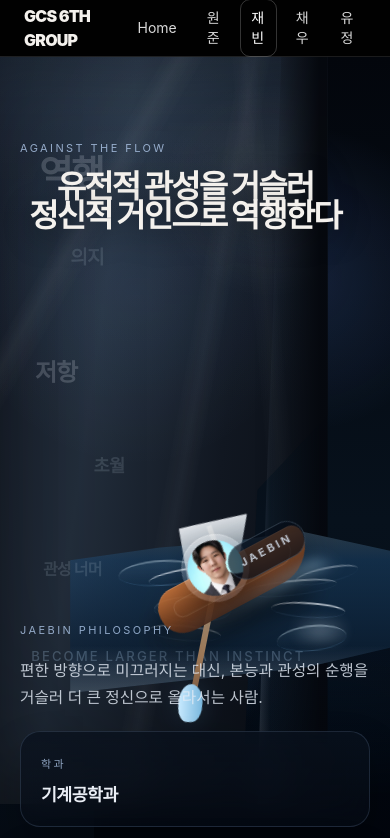
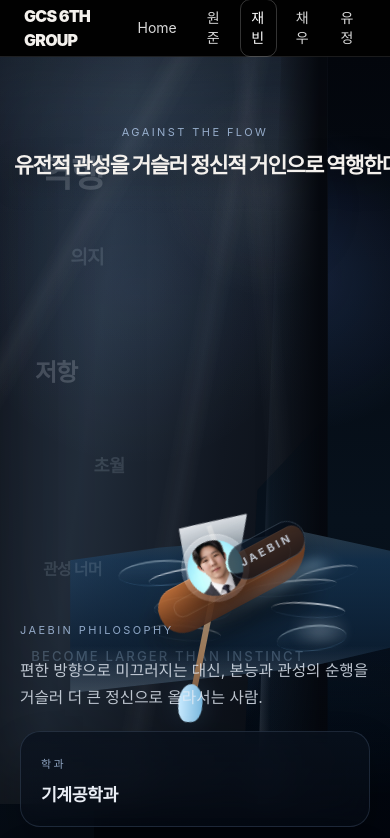
Before and after one commit to jwj0620gcu/GCU6th_Team_Introduction, a React (Vite) app: page /jaebin in a window 390 px wide. Shown: the top 838 px of the page. Built offline with nearby package versions, Linux system fonts and the light colour scheme; the HTML template or start-up script is replaced by a standard one.

Commit message:
style: 재빈 히어로 타이틀 중앙 정렬 및 타이포 조정

```diff
--- a/src/content/jaebinHeroContent.js
+++ b/src/content/jaebinHeroContent.js
@@ -1,7 +1,7 @@
 export const jaebinHeroContent = {
   eyebrow: 'Against the Flow',
   badge: 'JAEBIN PHILOSOPHY',
-  title: '유전적 관성을 거슬러\n정신적 거인으로 역행한다',
+  title: '유전적 관성을 거슬러 정신적 거인으로 역행한다',
   declaration:
     '편한 방향으로 미끄러지는 대신, 본능과 관성의 순행을 거슬러 더 큰 정신으로 올라서는 사람.',
   profileImage: '/members/jaebin.JPG',
@@ -24,8 +24,8 @@ export const jaebinHeroContent = {
 
 export const jaebinHeroLayout = {
   panel: {
-    top: '11%',
-    left: '8%',
+    top: '6%',
+    left: '50%',
   },
   boat: {
     left: '45%',
--- a/src/index.css
+++ b/src/index.css
@@ -450,9 +450,10 @@ body.peel-active .finger-wrap {
 
 .jaebin-hero__intro-panel {
   position: absolute;
-  z-index: 4;
-  width: min(28vw, 330px);
+  z-index: 7;
+  width: min(92vw, 980px);
   padding: 12px 0;
+  text-align: center;
 }
 
 .jaebin-hero__eyebrow,
@@ -467,16 +468,17 @@ body.peel-active .finger-wrap {
 
 .jaebin-hero__intro-panel h1 {
   margin: 14px 0 0;
-  font-size: clamp(2rem, 3.8vw, 4.5rem);
+  font-size: clamp(1.35rem, 3.0vw, 3.0rem);
   line-height: 0.92;
   letter-spacing: -0.06em;
   text-align: center;
+  white-space: nowrap;
   font-weight: 950;
   text-shadow: 0 10px 30px rgba(0, 0, 0, 0.42);
 }
 
 .jaebin-hero__title-line {
-  display: block;
+  display: inline;
 }
 
 .jaebin-hero__cliff-words {
@@ -953,7 +955,7 @@ body.peel-active .finger-wrap {
   }
 
   .jaebin-hero__intro-panel {
-    width: min(34vw, 300px);
+    width: min(62vw, 620px);
   }
 
   .jaebin-hero__content {
@@ -996,9 +998,10 @@ body.peel-active .finger-wrap {
   }
 
   .jaebin-hero__intro-panel {
-    top: 78px !important;
-    left: 20px !important;
-    width: calc(100% - 60px);
+    top: 62px !important;
+    left: 50% !important;
+    transform: translateX(-50%) !important;
+    width: calc(100% - 28px);
     padding: 0;
   }
 
--- a/src/pages/JaebinPage.jsx
+++ b/src/pages/JaebinPage.jsx
@@ -12,15 +12,12 @@ function JaebinPage() {
       <div className="jaebin-hero__scene" aria-hidden="true">
         <div className="jaebin-hero__abyss" />
 
-        <div className="jaebin-hero__cliff">
-          <div className="jaebin-hero__cliff-face" />
-          <div className="jaebin-hero__cliff-ridge" />
-
         <div
           className="jaebin-hero__intro-panel"
           style={{
             top: jaebinHeroLayout.panel.top,
             left: jaebinHeroLayout.panel.left,
+            transform: 'translateX(-50%)',
           }}
         >
           <span className="jaebin-hero__eyebrow">{jaebinHeroContent.eyebrow}</span>
@@ -32,6 +29,10 @@ function JaebinPage() {
             ))}
           </h1>
         </div>
+
+        <div className="jaebin-hero__cliff">
+          <div className="jaebin-hero__cliff-face" />
+          <div className="jaebin-hero__cliff-ridge" />
 
           <div className="jaebin-hero__cliff-words">
             {jaebinHeroContent.cliffWords.map((word) => (
```
Lines whose indentation alone changed are shown as unchanged.
